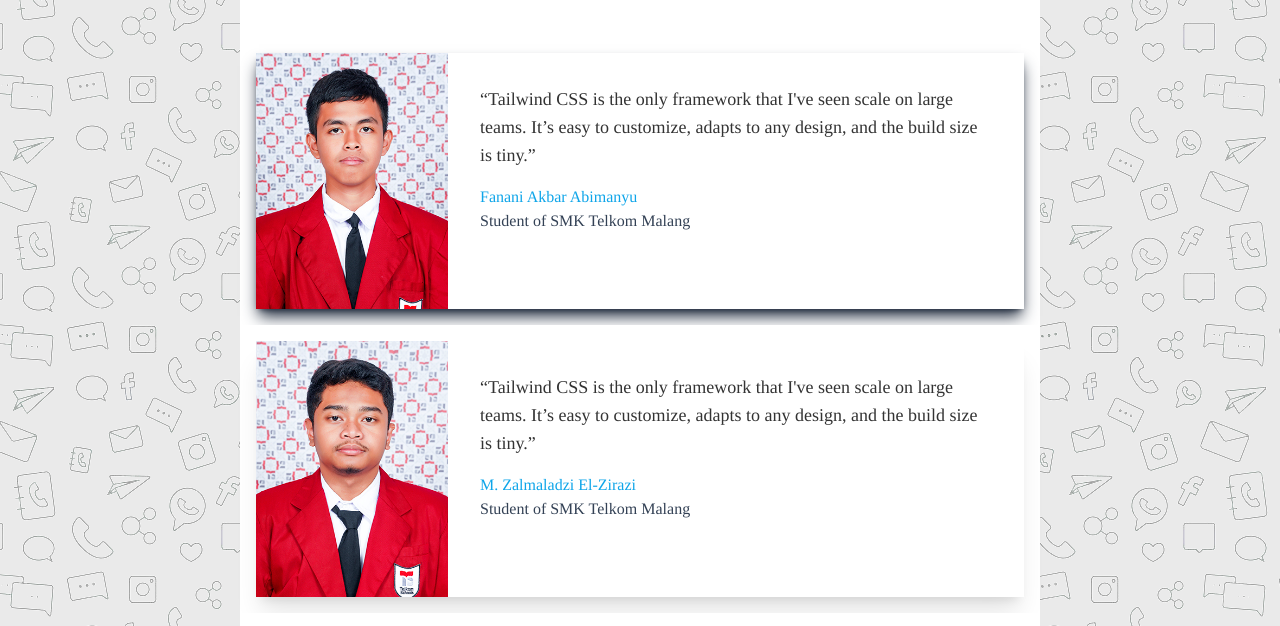
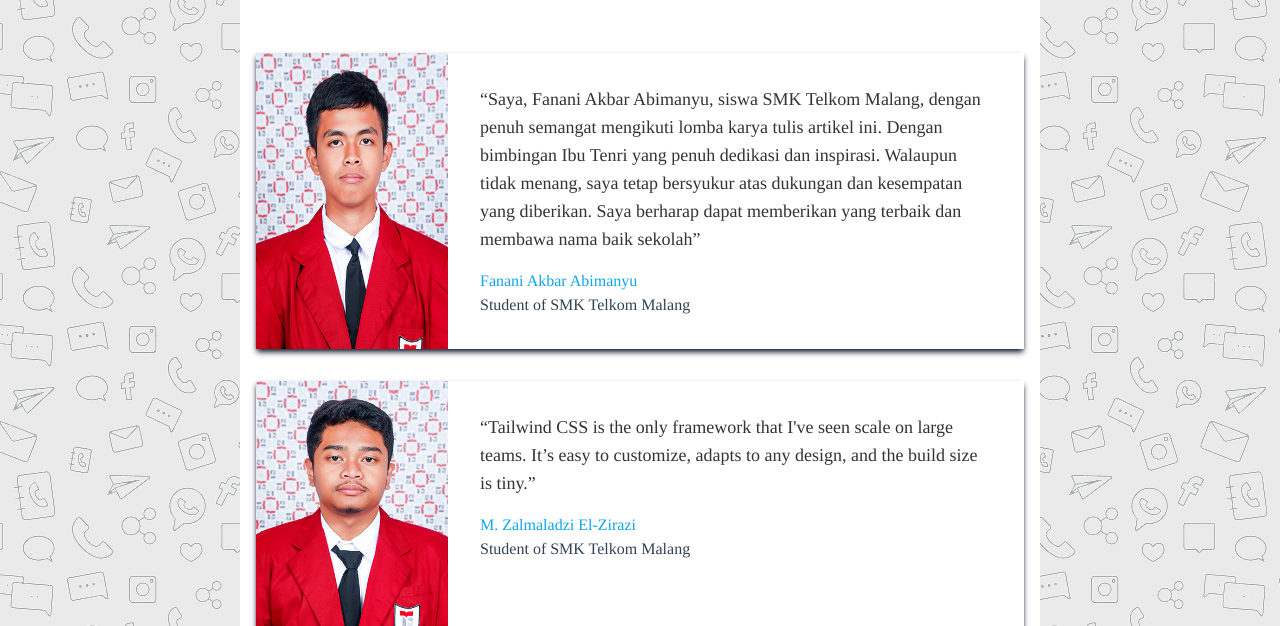
Before and after one commit to Abimanyuoke/My-Artikel, a website: page About/index.html in a window 1280 px wide. Shown: the part 163-789 px from the top of the page. Drawn offline with Linux system fonts and the light colour scheme.

Commit message:
three commit

```diff
--- a/About/index.html
+++ b/About/index.html
@@ -31,14 +31,12 @@
 
     <!-- Fanani Akbar Abimanyu -->
     <div class="container w-[800px] py-4">
-        <figure class="md:flex bg-white shadow-lg shadow-slate-800 p-8 md:p-0">
+        <figure class="md:flex bg-white shadow-md shadow-slate-800 p-8 md:p-0">
             <img class="w-24 h-24 md:w-48 md:h-auto md:rounded-none rounded-full mx-auto" src="/img/Abim.jpg" alt="" width="384" height="512">
             <div class="pt-6 md:p-8 text-center md:text-left space-y-4">
               <blockquote>
                 <p class="text-lg font-medium">
-                  “Tailwind CSS is the only framework that I've seen scale
-                  on large teams. It’s easy to customize, adapts to any design,
-                  and the build size is tiny.”
+                  “Saya, Fanani Akbar Abimanyu, siswa SMK Telkom Malang, dengan penuh semangat mengikuti lomba karya tulis artikel ini. Dengan bimbingan Ibu Tenri yang penuh dedikasi dan inspirasi. Walaupun tidak menang, saya tetap bersyukur atas dukungan dan kesempatan yang diberikan. Saya berharap dapat memberikan yang terbaik dan membawa nama baik sekolah”
                 </p>
               </blockquote>
               <figcaption class="font-medium">
@@ -55,7 +53,7 @@
 
     <!-- M. Zalmaladzi El-Zirazi -->
     <div class="container  w-[800px] py-4">
-        <figure class="md:flex bg-white shadow-xl p-8 md:p-0">
+        <figure class="md:flex bg-white shadow-md shadow-slate-800 p-8 md:p-0">
             <img class="w-24 h-24 md:w-48 md:h-auto md:rounded-none rounded-full mx-auto" src="/img/Elzi.jpg".jpg" alt="" width="384" height="512">
             <div class="pt-6 md:p-8 text-center md:text-left space-y-4">
               <blockquote>
@@ -79,7 +77,7 @@
 
     <!-- Malik Fajar Rumalolas -->
     <div class="container w-[800px] py-4">
-        <figure class="md:flex bg-white shadow-xl p-8 md:p-0">
+        <figure class="md:flex bg-white shadow-md shadow-slate-800 p-8 md:p-0">
             <img class="w-24 h-24 md:w-48 md:h-auto md:rounded-none rounded-full mx-auto" src="/img/Malik.jpg" alt="" width="384" height="512">
             <div class="pt-6 md:p-8 text-center md:text-left space-y-4">
               <blockquote>
```
Also changed, not shown: public/output.css.
